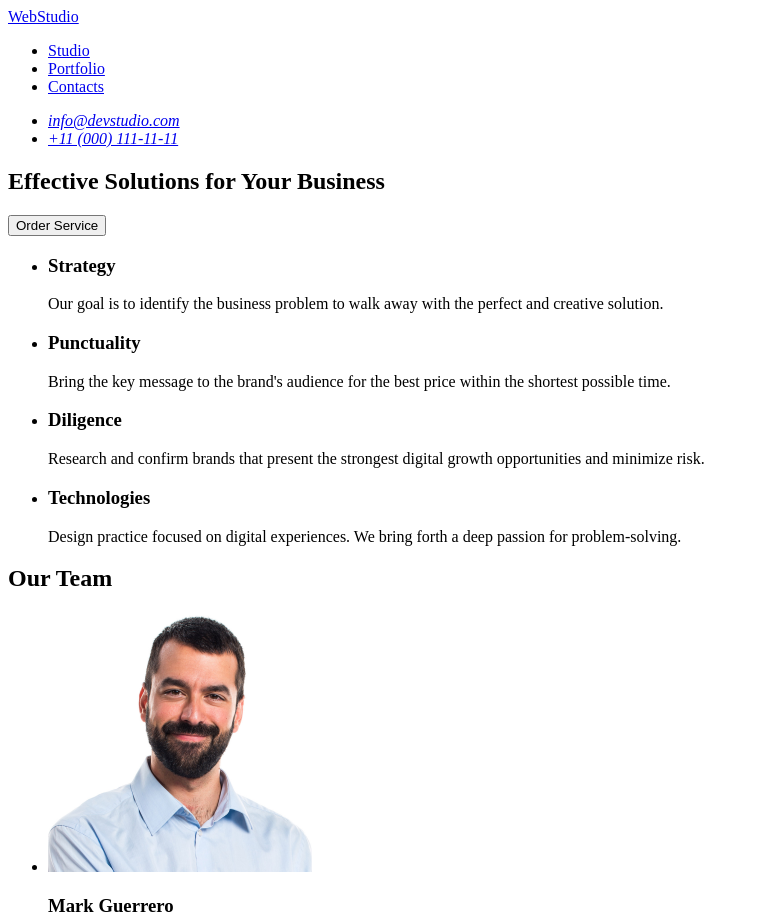
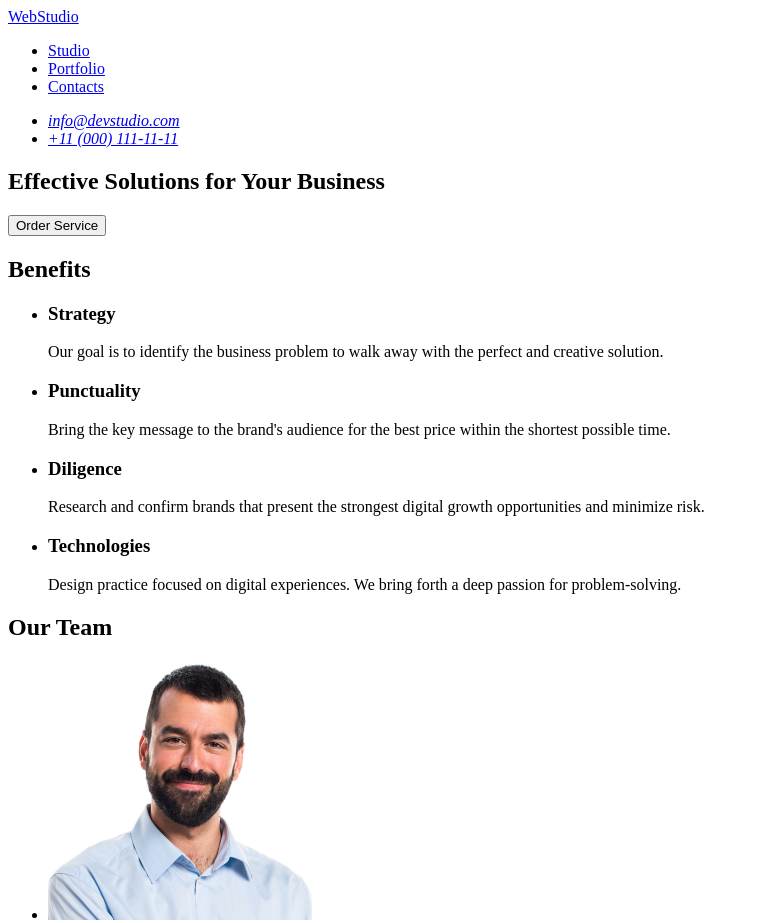
Before and after one commit to Alex876367/goit-markup-hw-01, a plain HTML site: page index.html in a window 1280 px wide. Shown: the top 923 px of the page, without its empty margins (0-759 px from the left). Drawn offline with Linux system fonts and the light colour scheme.

Commit message:
goit-markup-hw-01

```diff
--- a/index.html
+++ b/index.html
@@ -46,8 +46,9 @@
 
 
         <section>
+          <h2>Benefits</h2>
 
-            <ul>
+          <ul>
                 <li>
                     <h3>Strategy</h3>
                     <p>Our goal is to identify the business problem to walk away with the perfect and creative solution.
```
